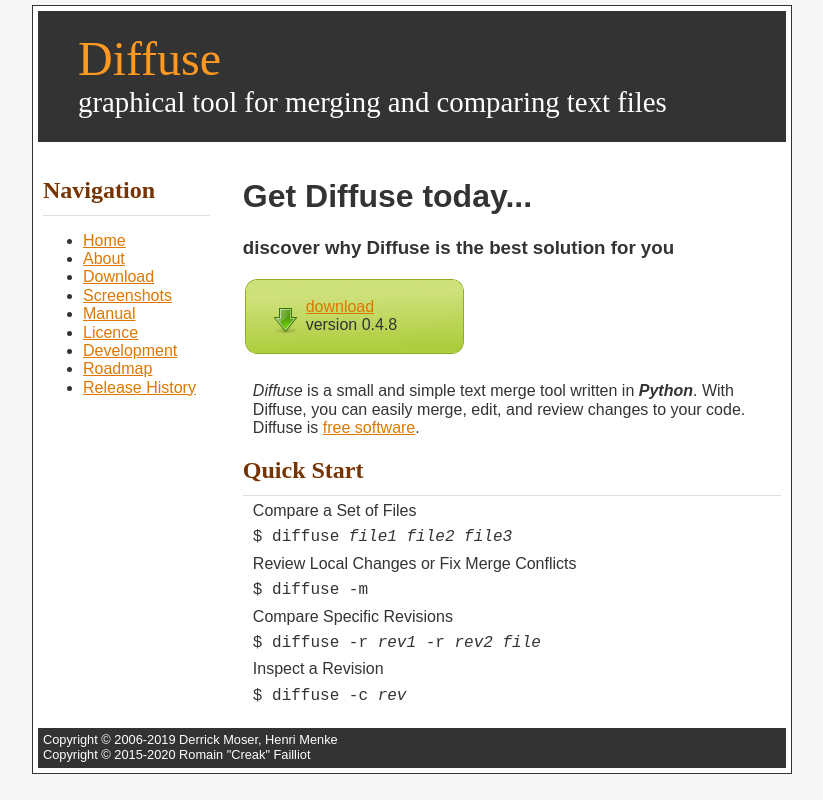
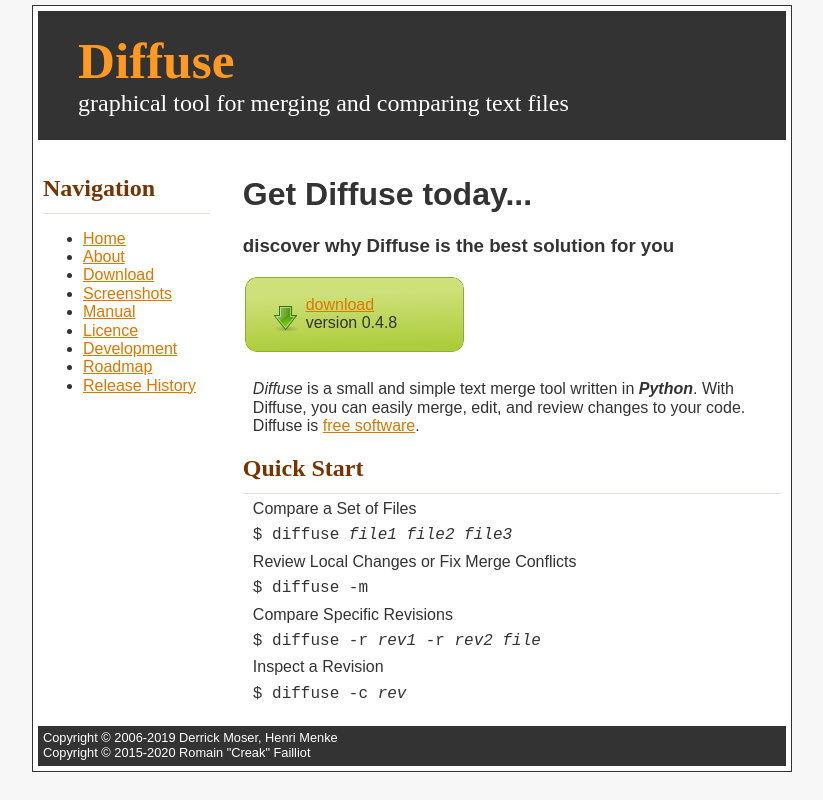
Before and after one commit to MightyCreak/mightycreak.github.io, a plain HTML site: page diffuse/index.html in a window 1280 px wide. Shown: the whole page, without its empty margins (228-1051 px from the left). Drawn offline with Linux system fonts and the light colour scheme.

Commit message:
Improve header font sizes

```diff
--- a/diffuse/style.css
+++ b/diffuse/style.css
@@ -39,12 +39,13 @@
   margin: 0 40px;
   padding: 0;
   color: #f92;
-  font: 3em serif;
+  font: 3.2em serif;
+  font-weight: bold;
 }
 #header h2 {
   margin: 0 40px;
   padding: 0;
-  font: 1.8em serif;
+  font: 1.5em serif;
 }
 #main h2 {
   color: #730;
```
